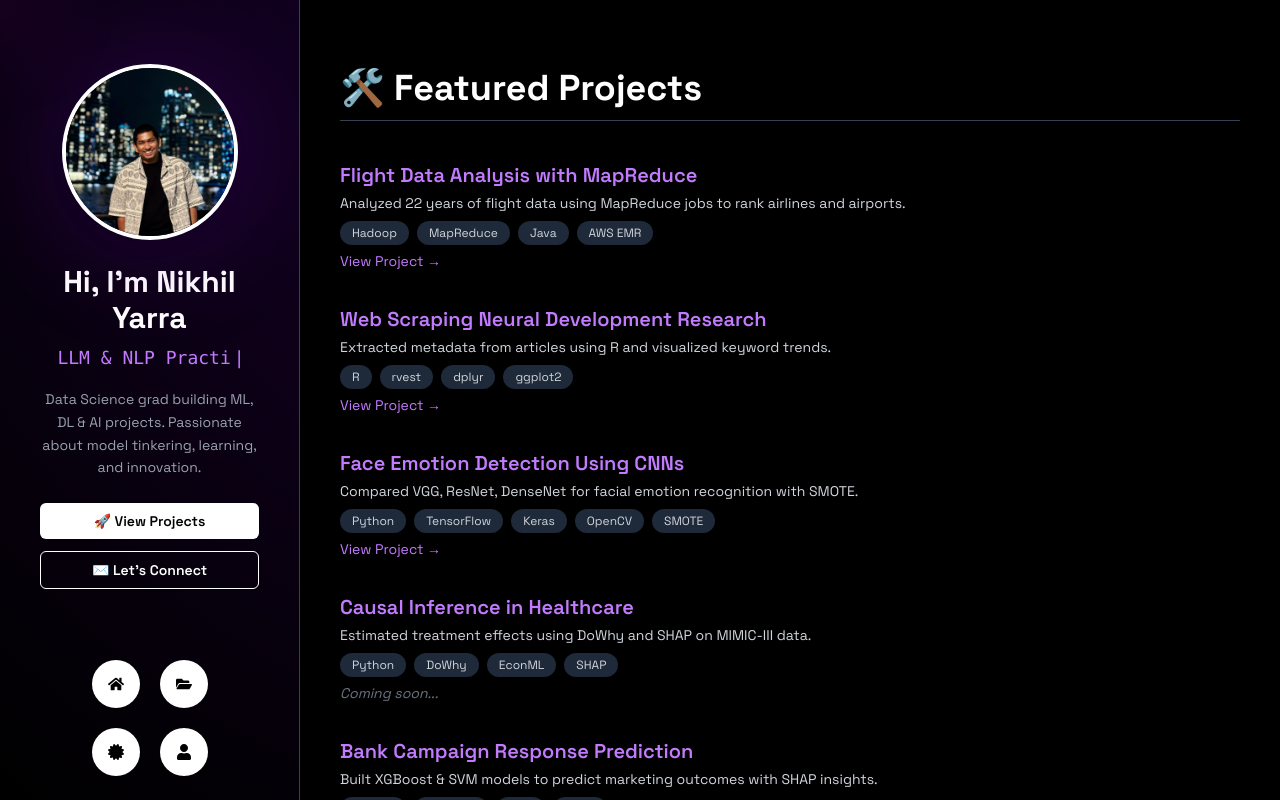
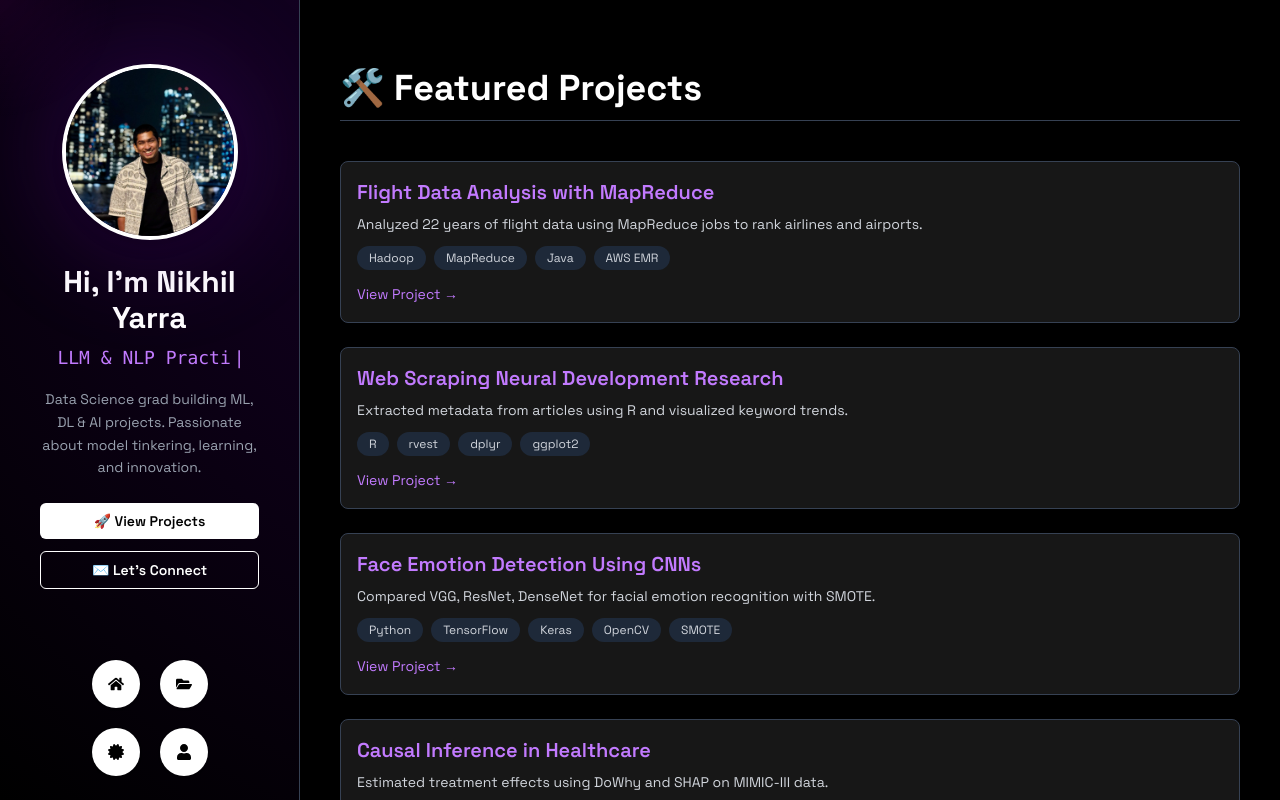
Before and after one commit to nymav/ny-portfolio, a React (Vite) app: page / in a window 1280 px wide. Both pictures are taken after a click on the button "🚀 View Projects". Shown: the part 32-832 px from the top of the page. Built offline with nearby package versions, Linux system fonts and the light colour scheme.

Commit message:
refactor: improve category filtering logic and layout

```diff
--- a/package.json
+++ b/package.json
@@ -15,7 +15,7 @@
   "dependencies": {
     "@tailwindcss/vite": "^4.0.0",
     "emailjs-com": "^3.2.0",
-    "framer-motion": "^12.12.1",
+    "framer-motion": "^12.15.0",
     "react": "^18.2.0",
     "react-dom": "^18.2.0",
     "react-icons": "^5.5.0",
--- a/src/components/sections/Projects.jsx
+++ b/src/components/sections/Projects.jsx
@@ -1,4 +1,8 @@
+import { useEffect, useState } from "react";
+
 export const Projects = () => {
+  const [isMobile, setIsMobile] = useState(false);
+
   const projects = [
     {
       title: "Flight Data Analysis with MapReduce",
@@ -68,6 +72,13 @@ export const Projects = () => {
     },
   ];
 
+  useEffect(() => {
+    const handleResize = () => setIsMobile(window.innerWidth <= 768);
+    handleResize();
+    window.addEventListener("resize", handleResize);
+    return () => window.removeEventListener("resize", handleResize);
+  }, []);
+
   return (
     <section
       id="projects"
@@ -79,18 +90,27 @@ export const Projects = () => {
           🛠️ Featured Projects
         </h2>
 
-        <div className="space-y-8">
+        <div className="grid gap-6">
           {projects.map((project, index) => (
-            <div key={index}>
-              <h3 className="text-xl font-semibold mb-1 text-purple-400">{project.title}</h3>
-              <p className="text-gray-300 text-sm mb-2">{project.description}</p>
-              <div className="flex flex-wrap gap-2 mb-1">
+            <div
+              key={index}
+              className="bg-neutral-900 border border-gray-700 rounded-lg p-4"
+            >
+              <h3 className="text-lg sm:text-xl font-semibold text-purple-400">
+                {project.title}
+              </h3>
+              <p className="text-sm text-gray-300 mt-2">{project.description}</p>
+              <div className="flex flex-wrap gap-2 mt-3">
                 {project.tech.map((tech, i) => (
-                  <span key={i} className="bg-gray-800 text-gray-300 text-xs px-3 py-1 rounded-full">
+                  <span
+                    key={i}
+                    className="bg-gray-800 text-gray-300 text-xs px-3 py-1 rounded-full"
+                  >
                     {tech}
                   </span>
                 ))}
               </div>
+              <div className="mt-3">
                 {project.link ? (
                   <a
                     href={project.link}
@@ -101,8 +121,11 @@ export const Projects = () => {
                     View Project →
                   </a>
                 ) : (
-                <span className="text-sm text-gray-500 italic">Coming soon...</span>
+                  <span className="text-sm text-gray-500 italic">
+                    Coming soon...
+                  </span>
                 )}
+              </div>
             </div>
           ))}
         </div>
```
Also changed, not shown: 1 other file (tests, documents, lock files or other folders). Lines whose indentation alone changed are shown as unchanged.
